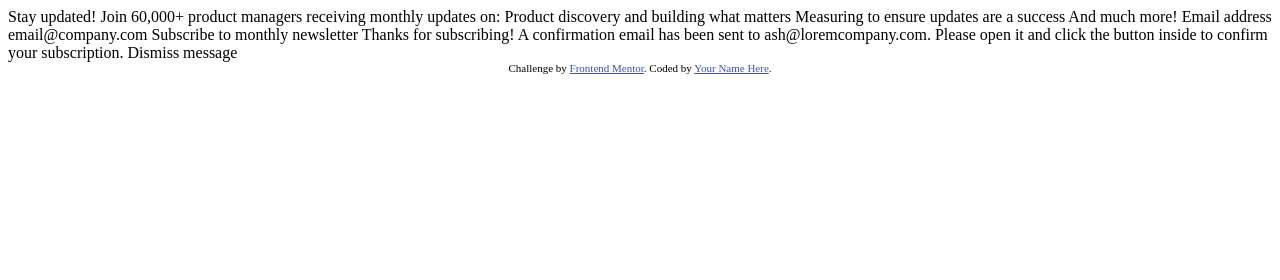
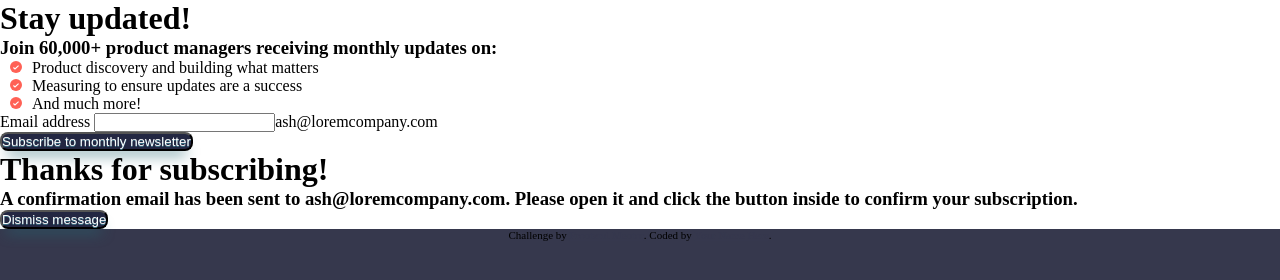
Before and after one commit to pablomarino/frontend-mentor, a website: page newsletter-sign-up-with-success-message-main/index.html in a window 1280 px wide. Drawn offline with Linux system fonts and the light colour scheme.

Commit message:
Adds html layout, node and sass config

```diff
--- /dev/null
+++ b/newsletter-sign-up-with-success-message-main/assets/scss/main.scss
@@ -0,0 +1,62 @@
+*,
+*::before,
+*::after {
+  margin: 0;
+  padding: 0;
+  box-sizing: inherit;
+}
+
+html {
+  background-color: #36384d;
+}
+
+.window{
+  background-color: #ffffff;
+  //width: 100%;
+  //height: 100vh;
+  //display: flex;
+  //justify-content: center;
+  //align-items: center;
+}
+
+ul {
+  li::before {
+    content: "";
+    display: inline-block;
+    width: 12px;
+    height: 12px;
+    background-image: url('../images/icon-list.svg');
+    background-size: cover;
+    margin: 0 10px 0 10px;
+  }
+}
+
+button{
+  cursor: pointer;
+  color: white;
+  text-decoration: none;
+  text-shadow:0px 1px 0px #3d768a;
+  background:#232742;
+  box-shadow: 0px 10px 14px -7px #276873;
+	border-radius:8px;
+	display:inline-block;
+
+
+
+
+  :hover{
+    color: hsl(236, 100%, 87%);
+    background:linear-gradient(to right, #ff527b 100%, #fd6839 100%);
+  }
+  :active{
+    color: hsl(236, 100%, 87%);
+  }
+}
+
+.attribution {
+  font-size: 11px;
+  text-align: center;
+  a {
+    color: hsl(235, 18%, 26%);
+  }
+}
--- a/newsletter-sign-up-with-success-message-main/index.html
+++ b/newsletter-sign-up-with-success-message-main/index.html
@@ -1,52 +1,49 @@
 <!DOCTYPE html>
 <html lang="en">
+
 <head>
   <meta charset="UTF-8">
-  <meta name="viewport" content="width=device-width, initial-scale=1.0"> <!-- displays site properly based on user's device -->
-
+  <meta name="viewport" content="width=device-width, initial-scale=1.0">
+  <!-- displays site properly based on user's device -->
+  <link rel="stylesheet" href="assets/css/style.css">
   <link rel="icon" type="image/png" sizes="32x32" href="./assets/images/favicon-32x32.png">
 
   <title>Frontend Mentor | Newsletter sign-up form with success message</title>
 
-  <!-- Feel free to remove these styles or customise in your own stylesheet 👍 -->
-  <style>
-    .attribution { font-size: 11px; text-align: center; }
-    .attribution a { color: hsl(228, 45%, 44%); }
-  </style>
 </head>
+
 <body>
 
   <!-- Sign-up form start -->
 
-  Stay updated!
+  <main>
+    <div id="signup_form" class="window">
+      <h1>Stay updated!</h1>
 
-  Join 60,000+ product managers receiving monthly updates on:
+      <h3>Join 60,000+ product managers receiving monthly updates on:</h3>
 
-  Product discovery and building what matters
-  Measuring to ensure updates are a success
-  And much more!
-
-  Email address
-  email@company.com
-
-  Subscribe to monthly newsletter
-
-  <!-- Sign-up form end -->
-
-  <!-- Success message start -->
-
-  Thanks for subscribing!
-
-  A confirmation email has been sent to ash@loremcompany.com.
-  Please open it and click the button inside to confirm your subscription.
-
-  Dismiss message
-
-  <!-- Success message end -->
-
+      <ul>
+        <li>Product discovery and building what matters</li>
+        <li>Measuring to ensure updates are a success</li>
+        <li>And much more!</li>
+      </ul>
+      <form>
+        <label for="email">Email address</label>
+        <input type="email" id="email" name="email" required>ash@loremcompany.com</form>
+        <button type="submit">Subscribe to monthly newsletter</button>
+      </form>
+    </div>
+    <div id="success_message" class="window">
+      <h1>Thanks for subscribing!</h1>
+      <h3>A confirmation email has been sent to ash@loremcompany.com.
+      Please open it and click the button inside to confirm your subscription.</h3>
+      <button type="reset">Dismiss message</button>
+    </div>
+  </main>
   <div class="attribution">
     Challenge by <a href="https://www.frontendmentor.io?ref=challenge" target="_blank">Frontend Mentor</a>.
     Coded by <a href="#">Your Name Here</a>.
   </div>
 </body>
+
 </html>
```
Also changed, not shown: newsletter-sign-up-with-success-message-main/package.json (added, +16 -0 lines), newsletter-sign-up-with-success-message-main/assets/css/style.css (added), 1 other file.
